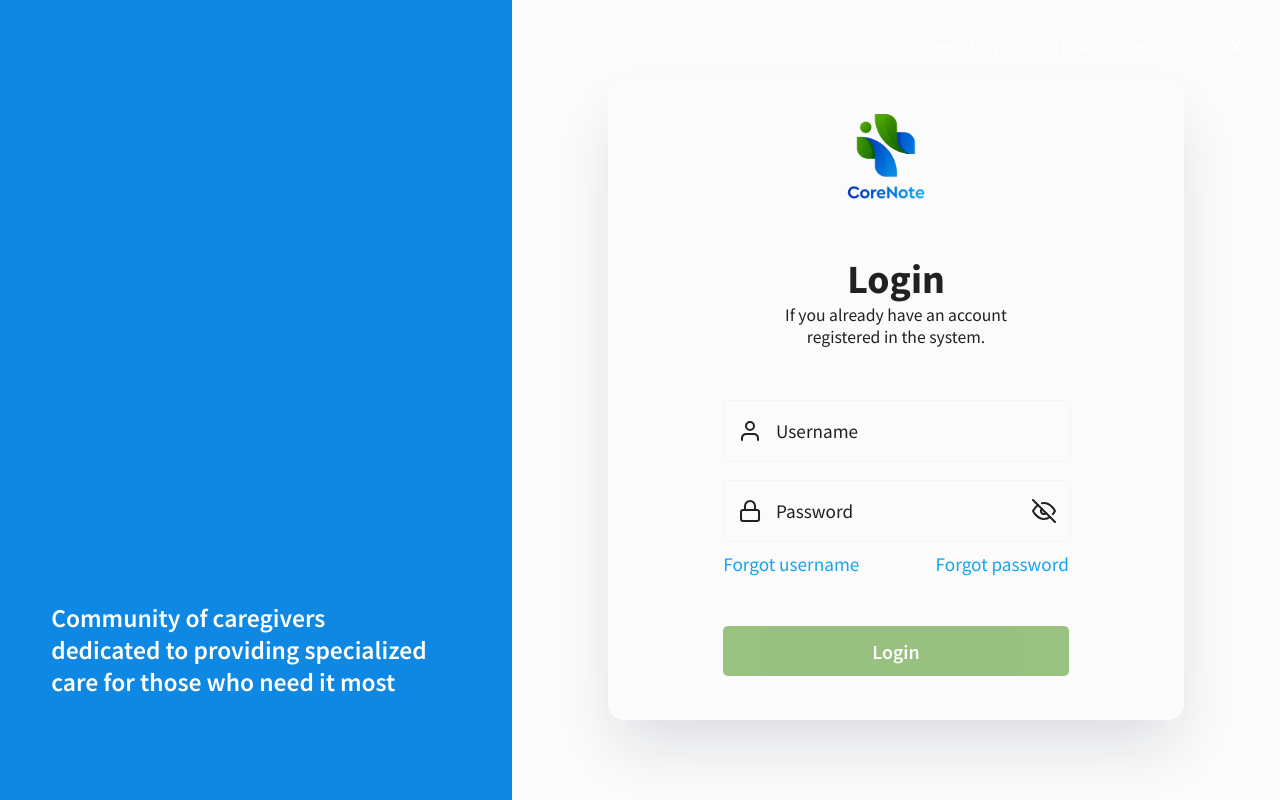
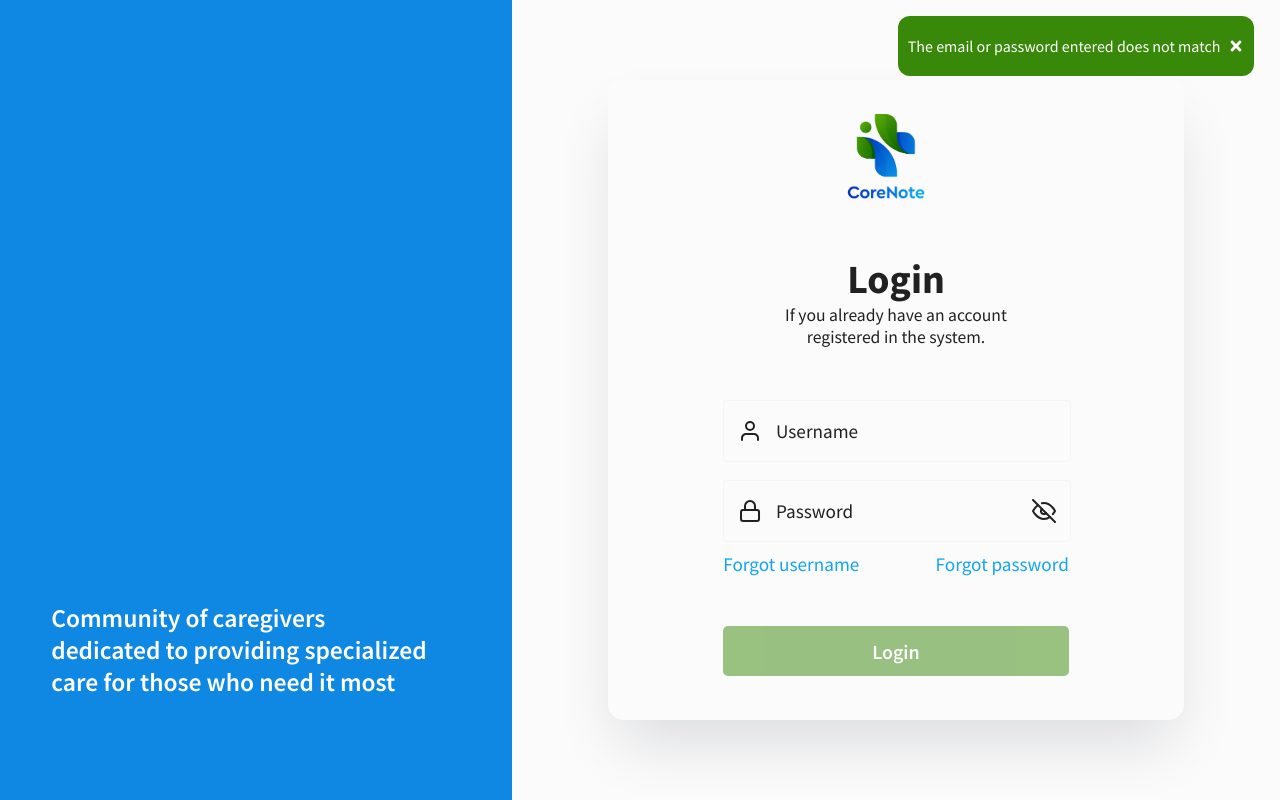
Before and after one commit to keenlabi/corenotes, a React (Vite) app: page / in a window 1280 px wide. Built offline with nearby package versions, Linux system fonts and the light colour scheme.

Commit message:
feat(modal components): show state modal only if state is either 'IDLE' or 'LOADING'

```diff
--- a/src/components/FormComponents/FormStateModal/FormStateModal.tsx
+++ b/src/components/FormComponents/FormStateModal/FormStateModal.tsx
@@ -3,13 +3,15 @@ import { FaTimes } from "react-icons/fa";
 import { ReactComponent as IconAlertCirle } from "src/assets/icons/icon-alert-circle.svg";
 
 export interface formStateModalType {
+    state:"SUCCESS"|"FAILED"|"IDLE"|"LOADING",
     isError: boolean
     message: string,
     reset?: ()=> void
 }
 
-export default function FormStateModal({ isError, message, reset }:formStateModalType) {
+export default function FormStateModal({ state, isError, message, reset }:formStateModalType) {
 
+    if(["IDLE", "LOADING"].includes(state)) return null
     return (
         <div
             className={`
--- a/src/components/FormComponents/FormStateModal/formstatemodal.module.css
+++ b/src/components/FormComponents/FormStateModal/formstatemodal.module.css
@@ -15,3 +15,6 @@
 .error_state {
     background: var(--red-accent-100);
 }
+.success_state {
+    background: var(--green-accent-100)
+}
```
